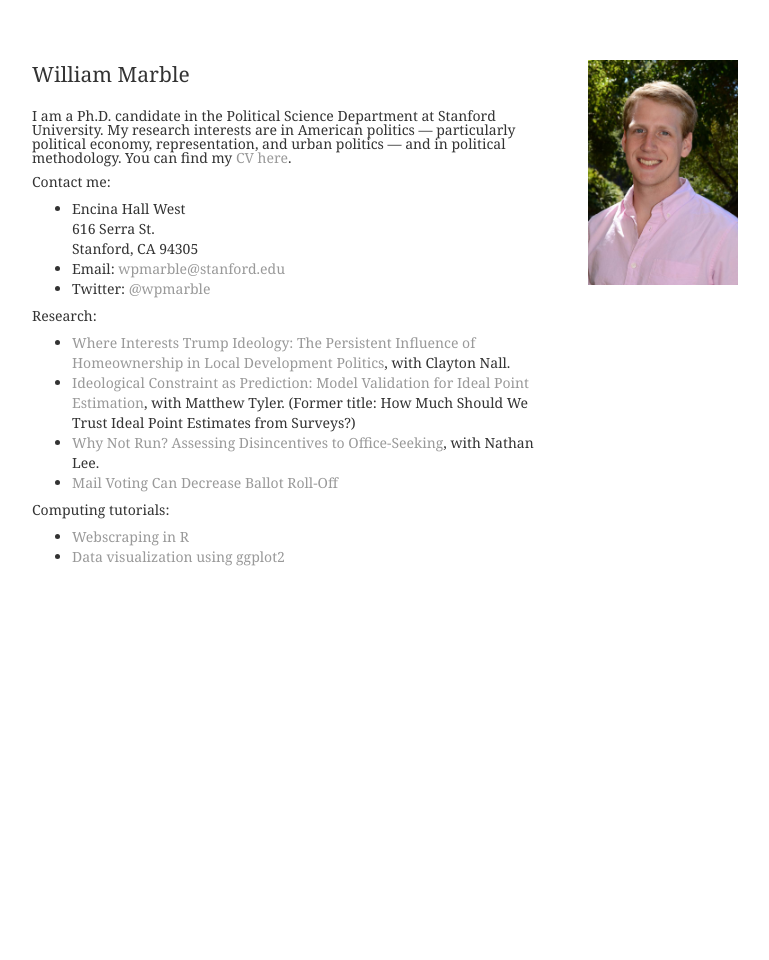
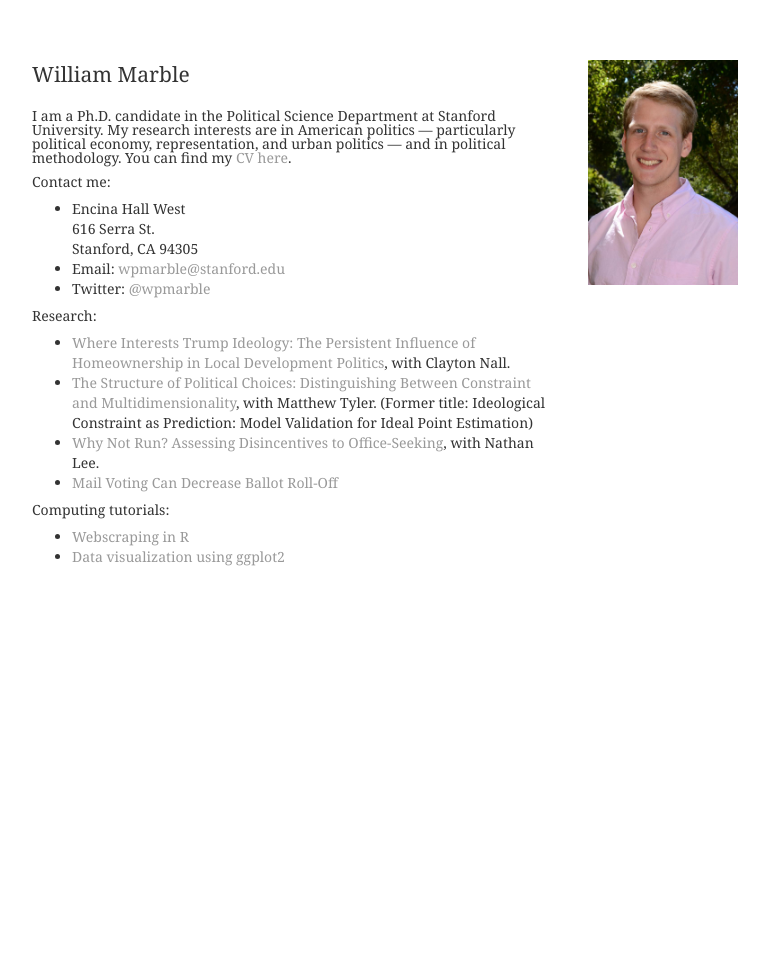
Before and after one commit to wpmarble/wpmarble.github.io, a Jekyll site: the page built from index.html, in a window 1280 px wide. Shown: the whole page, without its empty margins (160-929 px from the left). Built offline with Jekyll 4.4.1, drawn with Linux system fonts in a browser that asks for light colours.

Commit message:
update paper w/ matt

```diff
--- a/index.html
+++ b/index.html
@@ -16,7 +16,7 @@ title: William Marble | Ph.D. Candidate, Political Science Department, Stanford
 	    <p>Research:</p>
         <ul>
             <li><a href="https://www.dropbox.com/s/5o05r0sdfnrvw48/interest.1.0.pdf?raw=1">Where Interests Trump Ideology: The Persistent Influence of Homeownership in Local Development Politics</a>, with Clayton Nall. </li>
-            <li><a href="http://stanford.edu/~wpmarble/docs/IdeologicalConstraintPrediction.pdf">Ideological Constraint as Prediction: Model Validation for Ideal Point Estimation</a>, with Matthew Tyler. (Former title: How Much Should We Trust Ideal Point Estimates from Surveys?)</li>
+            <li><a href="https://www.dropbox.com/s/ln83kbra19p9fsp/IdeologicalConstraintPrediction.pdf?raw=1">The Structure of Political Choices: Distinguishing Between Constraint and Multidimensionality</a>, with Matthew Tyler. (Former title: Ideological Constraint as Prediction: Model Validation for Ideal Point Estimation)</li>
             <li><a href="https://ssrn.com/abstract=3165193">Why Not Run? Assessing Disincentives to Office-Seeking</a>, with Nathan Lee.</li>
             <li><a href="docs/rolloff_vbm.pdf">Mail Voting Can Decrease Ballot Roll-Off</a></li>
         </ul>
```
